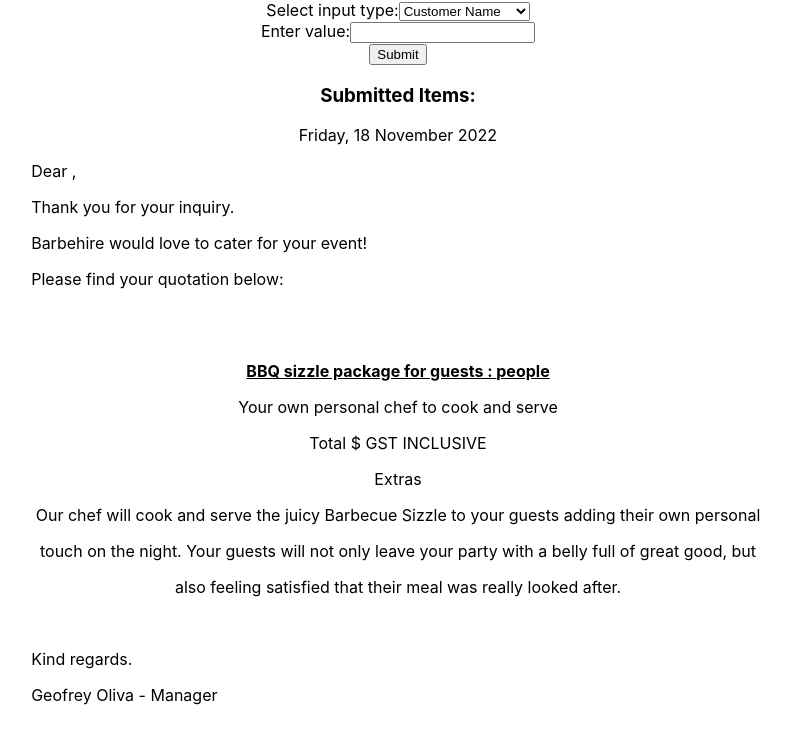
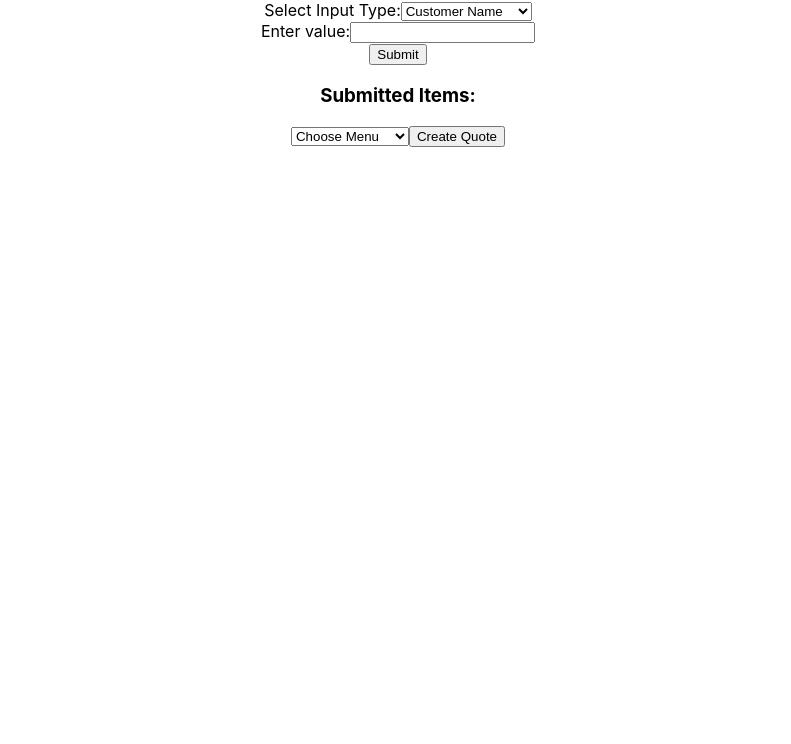
Before and after one commit to PritamMaharjan86/Catering-menu, a React (Create React App) app: page / in a window 1280 px wide. Shown: the top 744 px of the page, without its empty margins (242-1033 px from the left). Built offline with nearby package versions, Linux system fonts and the light colour scheme.

Commit message:
adding feature

```diff
--- /dev/null
+++ b/src/components/Button.js
@@ -0,0 +1,25 @@
+import React from 'react'
+
+function Button({option, handleOption, handleButtonClick, showQuote, SausageSizzle, items}) {
+    return (
+        <div>
+            <select
+                value={option}
+                onChange={handleOption}
+            >
+                <option value="">Choose Menu </option>
+                <option value="SausageSizzle">SausageSizzle</option>
+                <option value="MeatOnly">Meat Only</option>
+                <option value="TwoCourse">2 Course</option>
+                <option value="ThreeCourse">3 Course</option>
+                <option value="DeluxeCatering">Deluxe Catering</option>
+            </select>
+
+            <button onClick={handleButtonClick}>Create Quote</button>
+            {showQuote && <SausageSizzle items={items} />}
+
+        </div>
+    )
+}
+
+export default Button
--- /dev/null
+++ b/src/components/Input.js
@@ -0,0 +1,53 @@
+import React from 'react'
+
+function Input({handleSubmit, inputType, inputValue, handleTypeChange, handleValueChange}) {
+    return (
+        <div>
+            <form onSubmit={handleSubmit}>
+                <label>
+                    Select Input Type:
+                    <select value={inputType} onChange={handleTypeChange}>
+                        <option value="text">Customer Name</option>
+                        <option value="number">Customer Number</option>
+                        <option value="email">Customer Email</option>
+                        <option value="date">Date of Function</option>
+                        <option value="time">Time of Function</option>
+                        <option value="bread">Bread</option>
+                        <option value="pumpkin">Pumpkin</option>
+                        <option value="sidings">Sidings</option>
+                        <option value="meat">Meats</option>
+                        <option value="salad">Salad</option>
+                        <option value="appetiser">Appetiser</option>
+                        <option value="cost">Cost</option>
+                    </select>
+                </label>
+                <br />
+                <label>
+                    Enter value:
+                    <input
+                        type={inputType}
+                        value={inputValue}
+                        onChange={handleValueChange}
+                    />
+                    {inputType === 'bread' && (
+                        <select
+                            value={inputValue}
+                            onChange={handleValueChange}
+                        >
+                            <option value="">Select an option</option>
+                            <option value="banana bread">bread 1</option>
+                            <option value="option2">Option 2</option>
+                            <option value="option3">Option 3</option>
+                        </select>
+                    )}
+
+                </label>
+                <br />
+                <button type="submit">Submit</button>
+            </form>
+
+        </div>
+    )
+}
+
+export default Input
--- a/src/components/Menu/SausageSizzle.js
+++ b/src/components/Menu/SausageSizzle.js
@@ -4,6 +4,9 @@
 
     const name = items.find(item => item.category === 'name') ? items.find(item => item.category === 'name').input : '';
     const number = items.find(item => item.category === 'number') ? items.find(item => item.category === 'number').input : '';
+    const food = items.find(item => item.category === 'bread' || item.category === 'pumpkin' || item.category === "meat") ? items.find(item => item.category === 'bread' || item.category === 'pumpkin' || item.category === "meat").input : '';
+    const costItem = items.find(item => item.category === 'cost');
+    const costWithGST = costItem ? (parseFloat(costItem.input) * 1.10).toFixed(2) : '';
 
 
 
@@ -18,14 +21,14 @@
             <br />
 
             <p style={{ textAlign: 'center', fontSize: '25x', fontWeight: 'bold', textDecoration: 'underline' }}>BBQ sizzle package for guests : {number} people</p>
-            <p></p>
+            <p>{food}</p>
             <p>Your own personal chef to cook and serve</p>
-            <p>Total $ { }GST INCLUSIVE </p>
+            <p>Total <span style={{fontWeight:'bold'}}>$ {costWithGST} </span>GST INCLUSIVE </p>
             <p>Extras</p>
             <p>Our chef will cook and serve the juicy Barbecue Sizzle to your guests adding their own personal</p>
             <p>touch on the night. Your guests will not only leave your party with a belly full of great good, but</p>
             <p>also feeling satisfied that their meal was really looked after.</p>
-<br />
+            <br />
             <p style={{ textAlign: 'left', marginLeft: '30px' }}>Kind regards.</p>
             <p style={{ textAlign: 'left', marginLeft: '30px' }}>Geofrey Oliva - Manager</p>
         </div>
--- a/src/components/QuotingSheet.css
+++ /dev/null
@@ -1,7 +0,0 @@
-.title{
-    color:black;
-    border: 1px solid green;
-    padding: 5px;
-    float: left;
-    margin: 5px;
-}
--- a/src/components/QuotingSheet.js
+++ b/src/components/QuotingSheet.js
@@ -1,11 +1,15 @@
 import React, { useState } from 'react';
-import '../components/QuotingSheet.css';
 import SausageSizzle from './Menu/SausageSizzle';
+import Input from './Input';
+import Button from './Button';
 
 export default function QuotingSheet() {
     const [inputType, setInputType] = useState('text');
     const [inputValue, setInputValue] = useState('');
+    const [option, setOption] = useState('');
     const [items, setItems] = useState([]);
+    const [showQuote, setShowQuote] = useState(false);
+
 
     const handleTypeChange = (e) => {
         setInputType(e.target.value);
@@ -15,6 +19,18 @@
     const handleValueChange = (e) => {
         setInputValue(e.target.value);
     };
+
+    const handleButtonClick = () => {
+        if (option === 'SausageSizzle') {
+            setShowQuote(true);
+        }
+    };
+
+    const handleOption = (e) => {
+        setOption(e.target.value);
+    };
+
+
 
     const handleSubmit = (e) => {
         e.preventDefault();
@@ -97,6 +113,13 @@
                     category: "meat"
                 };
                 break;
+            case "cost":
+                newItem = {
+                    inputType: inputType,
+                    input: inputValue,
+                    category: "cost"
+                };
+                break;
 
             default:
                 return;
@@ -106,62 +129,42 @@
         setInputValue('');
     };
 
+
+
+
     return (
         <div>
-            <form onSubmit={handleSubmit}>
-                <label>
-                    Select input type:
-                    <select value={inputType} onChange={handleTypeChange}>
-                        <option value="text">Customer Name</option>
-                        <option value="number">Customer Number</option>
-                        <option value="email">Customer Email</option>
-                        <option value="date">Date of Function</option>
-                        <option value="time">Time of Function</option>
-                        <option value="bread">Bread</option>
-                        <option value="pumpkin">Pumpkin</option>
-                        <option value="sidings">Sidings</option>
-                        <option value="meat">Meats</option>
-                        <option value="salad">Salad</option>
-                        <option value="appetiser">Appetiser</option>
-                    </select>
-                </label>
-                <br />
-                <label>
-                    Enter value:
-                    <input
-                        type={inputType}
-                        value={inputValue}
-                        onChange={handleValueChange}
-                    />
-                    {inputType === 'bread' && (
-                        <select
-                            value={inputValue}
-                            onChange={handleValueChange}
-                        >
-                            <option value="">Select an option</option>
-                            <option value="banana bread">bread 1</option>
-                            <option value="option2">Option 2</option>
-                            <option value="option3">Option 3</option>
-                        </select>
-                    )}
+            <Input
+                handleTypeChange={handleTypeChange}
+                handleSubmit={handleSubmit}
+                handleValueChange={handleValueChange}
+                inputType={inputType}
+                inputValue={inputValue}
 
-                </label>
-                <br />
-                <button type="submit">Submit</button>
-            </form>
+            />
 
             <div>
                 <h3>Submitted Items:</h3>
-                <ul>
-                    {items.map((item, index) => (
-                        <li key={index}>
-                            {item.category}: {item.input}
-                        </li>
-                    ))}
-                </ul>
+
+                {items.map((item, index) => (
+                    <li key={index}>
+                        {item.category}: {item.input}
+                    </li>
+                ))}
+
             </div>
 
-            <SausageSizzle items={items} />
+            <Button
+                SausageSizzle={SausageSizzle}
+                showQuote={showQuote}
+                handleButtonClick={handleButtonClick}
+                handleOption={handleOption}
+                items={items}
+                option={option}
+
+
+            />
+
         </div>
     );
 }
```
Also changed, not shown: src/logo.svg (deleted).
